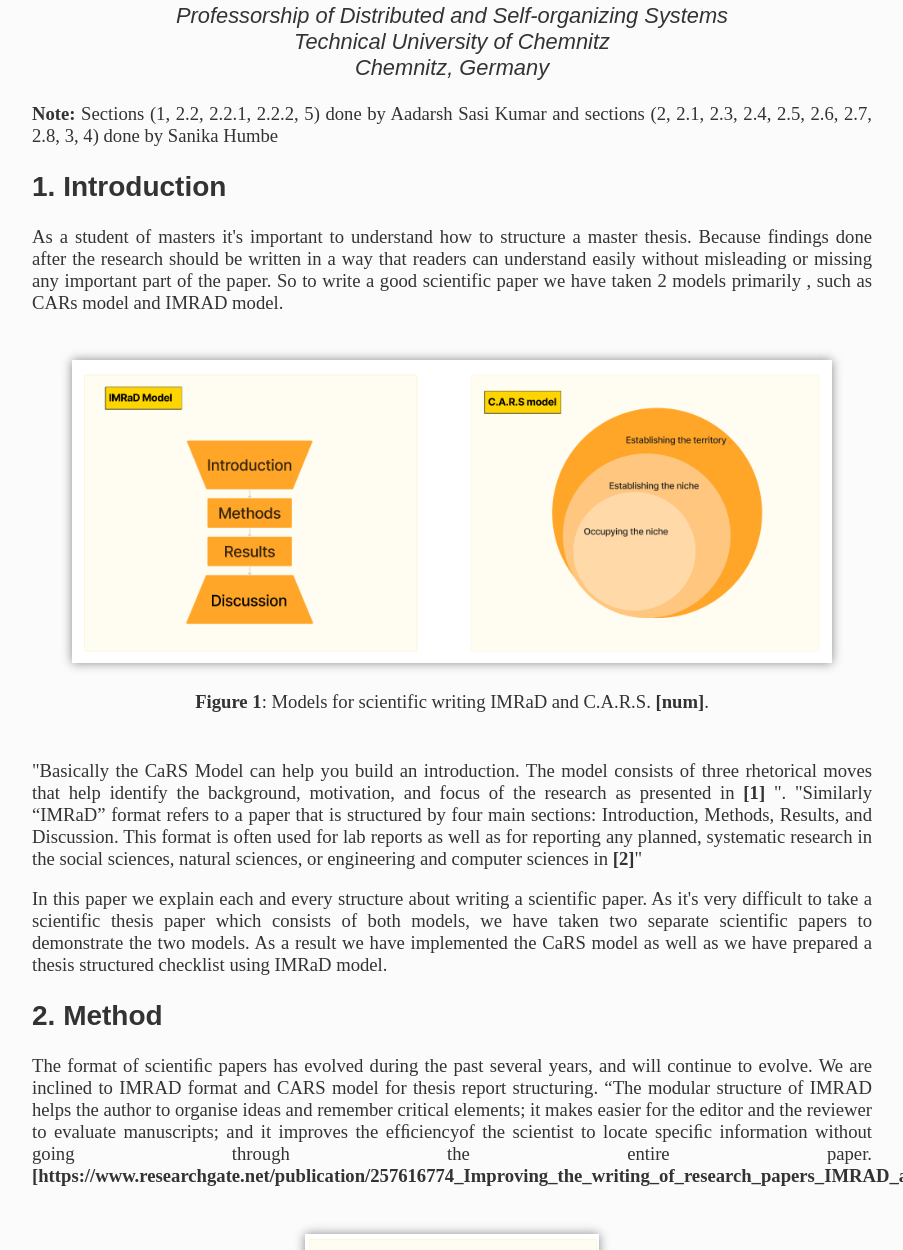
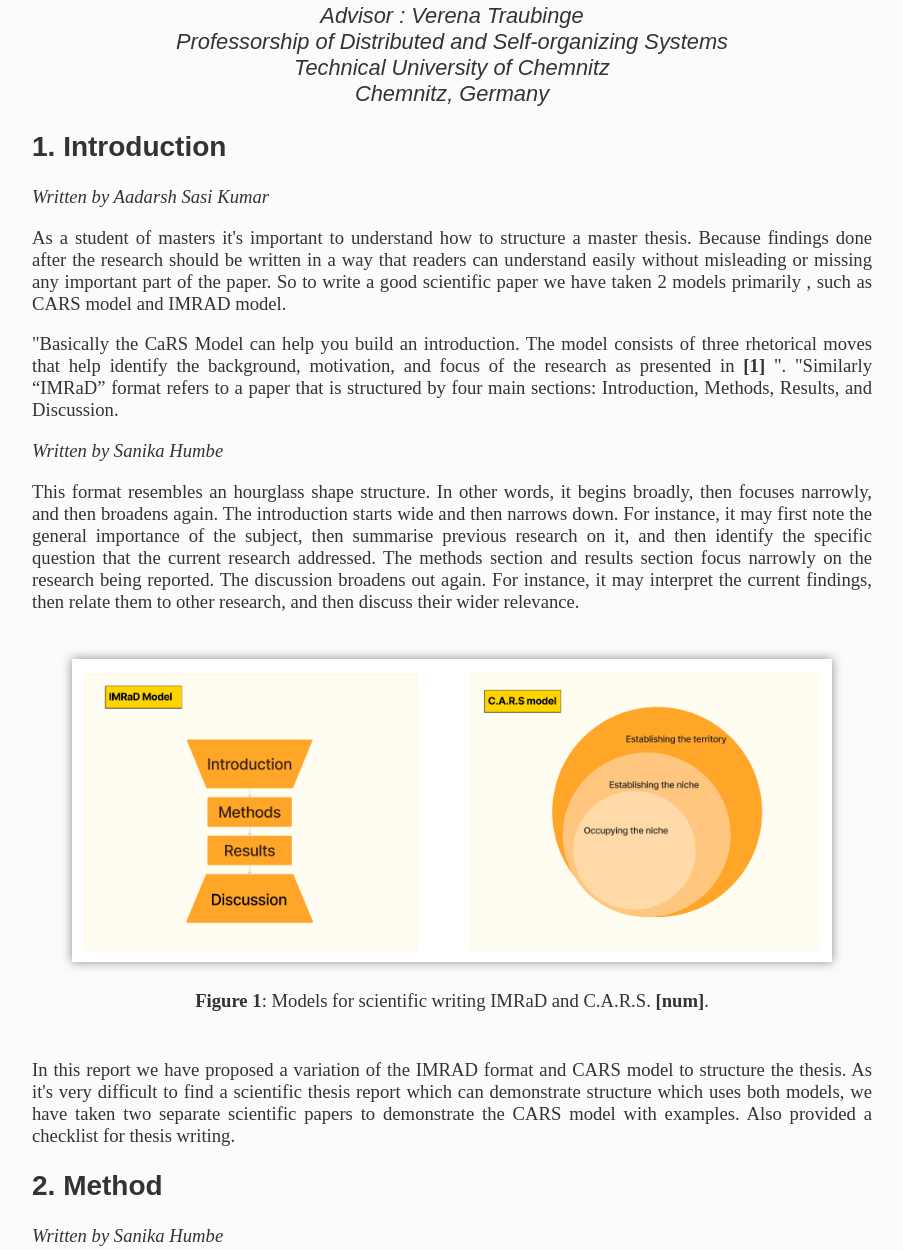
Before and after one commit to sanuhumbe/Web-Seminar, a plain HTML site: page index.html in a window 1280 px wide. Shown: the part 243-1493 px from the top of the page, without its empty margins (188-1091 px from the left). Drawn offline with Linux system fonts and the light colour scheme; a web font is replaced by a local one.

Commit message:
text owner addded

```diff
--- a/index.html
+++ b/index.html
@@ -21,26 +21,39 @@
         </h1>
         <h2 class="author">Aadarsh Sasi Kumar and Sanika Humbe</h2>
         <h3 class="affiliation">
+            Advisor : Verena Traubinge<br />
             Professorship of Distributed and Self-organizing Systems<br />
             Technical University of Chemnitz<br />
             Chemnitz, Germany
         </h3>
     </header>
-    <section>
-        <p>
-          <strong>Note:</strong> Sections (1, 2.2, 2.2.1, 2.2.2, 5) done by Aadarsh Sasi Kumar and
-          sections (2, 2.1, 2.3, 2.4, 2.5, 2.6, 2.7, 2.8, 3, 4) done by Sanika Humbe
-        </p>
-      </section>
+
     <section>
         <h2>1. Introduction</h2>
+        <p><i>Written by Aadarsh Sasi Kumar</i></p>
         <p>
             As a student of masters it's important to understand how to structure a
             master thesis. Because findings done after the research should be
             written in a way that readers can understand easily without misleading
             or missing any important part of the paper. So to write a good
-            scientific paper we have taken 2 models primarily , such as CARs model
+            scientific paper we have taken 2 models primarily , such as CARS model
             and IMRAD model.
+        </p>
+        <p>
+            "Basically the CaRS Model can help you build an introduction. The model
+            consists of three rhetorical moves that help identify the background,
+            motivation, and focus of the research as presented in
+            <a href="#r13">[1]</a> ". "Similarly “IMRaD” format refers to a paper
+            that is structured by four main sections: Introduction, Methods,
+            Results, and Discussion.
+        </p>
+        <p><i>Written by Sanika Humbe</i></p>
+        <p>This format resembles an hourglass shape structure. In other words, it begins broadly, then focuses narrowly,
+            and then broadens again. The introduction starts wide and then narrows down. For instance, it may first note
+            the general importance of the subject, then summarise previous research on it, and then identify the
+            specific question that the current research addressed. The methods section and results section focus
+            narrowly on the research being reported. The discussion broadens out again. For instance, it may interpret
+            the current findings, then relate them to other research, and then discuss their wider relevance.
         </p>
         <figure>
             <img src="IMRAD_and_CARS.png" alt="Models for scientific writing IMRaD and C.A.R.S." />
@@ -50,27 +63,15 @@
             </figcaption>
         </figure>
         <p>
-            "Basically the CaRS Model can help you build an introduction. The model
-            consists of three rhetorical moves that help identify the background,
-            motivation, and focus of the research as presented in
-            <a href="#r13">[1]</a> ". "Similarly “IMRaD” format refers to a paper
-            that is structured by four main sections: Introduction, Methods,
-            Results, and Discussion. This format is often used for lab reports as
-            well as for reporting any planned, systematic research in the social
-            sciences, natural sciences, or engineering and computer sciences in
-            <a href="#r13">[2]</a>"
-        </p>
-        <p>
-            In this paper we explain each and every structure about writing a
-            scientific paper. As it's very difficult to take a scientific thesis
-            paper which consists of both models, we have taken two separate
-            scientific papers to demonstrate the two models. As a result we have
-            implemented the CaRS model as well as we have prepared a thesis
-            structured checklist using IMRaD model.
+            In this report we have proposed a variation of the IMRAD format and CARS model to structure the thesis. As
+            it's very difficult to find a scientific thesis report which can demonstrate structure which uses both
+            models, we have taken two separate scientific papers to demonstrate the CARS model with examples. Also
+            provided a checklist for thesis writing.
         </p>
     </section>
     <section>
         <h2>2. Method</h2>
+        <p><i>Written by Sanika Humbe</i></p>
         <p>
             The format of scientiﬁc papers has evolved during the past several
             years, and will continue to evolve. We are inclined to IMRAD format and
@@ -94,6 +95,7 @@
     </section>
     <section>
         <h2>2.1 Abstract</h2>
+        <p><i>Written by Sanika Humbe</i></p>
         <p>
             The abstract of the report aims to provide a summary of the purpose,
             main findings, and implications of the study. It gives a brief overview
@@ -110,7 +112,7 @@
 
     <section>
         <h2>2.2 Introduction using CARS Model (Create a Research Space)</h2>
-
+        <p><i>Written by Aadarsh Sasi Kumar</i></p>
         <p>
             The introduction is the most important part of any scientific topic or
             paper because it helps the readers to understand the particular paper
@@ -118,9 +120,9 @@
             model we can write a good introduction that describes the papers well.
         </p>
         <figure>
-            <img src="Image1.png" alt="Overview of CARs Model" height="500" />
+            <img src="Image1.png" alt="Overview of CARS Model" height="500" />
             <figcaption>
-                <strong>Figure 1</strong>: Overview of CARs Model
+                <strong>Figure 1</strong>: Overview of CARS Model
                 <a href="#r13">[3]</a>.
             </figcaption>
         </figure>
@@ -353,7 +355,7 @@
     </section>
     <section>
         <h3>2.2.1 Motivation</h3>
-
+        <p><i>Written by Aadarsh Sasi Kumar</i></p>
         <p>
             Motivation is a crucial part of writing any paper because most of the
             motivation comes from problems faced by the individual previously in a
@@ -385,7 +387,7 @@
     </section>
     <section>
         <h3>2.2.2 Scope</h3>
-
+        <p><i>Written by Aadarsh Sasi Kumar</i></p>
         <p>
             "Scope delineates what will and will not be covered in your project. It
             helps you focus your work and your time, ensuring that you’ll be able to
@@ -395,6 +397,7 @@
 
     <section>
         <h2>2.3 Literature review</h2>
+        <p><i>Written by Sanika Humbe</i></p>
         <p>
             The literature review section serves to provide background information
             on the thesis topic. Reading papers related to background information,
@@ -411,6 +414,7 @@
 
     <section>
         <h2>2.4 Methods</h2>
+        <p><i>Written by Sanika Humbe</i></p>
         <p>
             The methods section answers the question of what was done in the study
             and serves to describe the procedures step by step. Method is where you
@@ -424,6 +428,7 @@
 
     <section>
         <h2>2.5 Results</h2>
+        <p><i>Written by Sanika Humbe</i></p>
         <p>
             Result is the most important section of a thesis, which helps to show
             what it is that you've actually found. This is your contribution to the
@@ -440,6 +445,7 @@
 
     <section>
         <h2>2.6 Discussion</h2>
+        <p><i>Written by Sanika Humbe</i></p>
         <p>
             Main body of the thesis includes the Method and Result section which are
             mostly descriptive but the discussion section will be more analytical
@@ -470,6 +476,7 @@
 
     <section>
         <h2>2.7 Conclusion</h2>
+        <p><i>Written by Sanika Humbe</i></p>
         <p>
             The Conclusion is about how you want to conclude the thesis. It includes
             takeaway messages and what are the limitations along with what you've
@@ -482,6 +489,7 @@
 
     <section>
         <h2>2.8 References</h2>
+        <p><i>Written by Sanika Humbe</i></p>
         <p>
             The references section lists the literature that has made significant
             contributions to the field. It includes accurate citations, focusing on
@@ -492,6 +500,7 @@
 
     <section>
         <h2>3. Results</h2>
+        <p><i>Written by Sanika Humbe</i></p>
         <p>
             We have come up with the modified IMRaD and C.A.R.S. style checklist for
             thesis writing. This style can be used for thesis structuring but also
@@ -521,6 +530,7 @@
 
     <section>
         <h2>4. Limitations and Discussion</h2>
+        <p><i>Written by Sanika Humbe</i></p>
         <p>
             We were not able to find a specific thesis which follows the same
             structure as mentioned in the report but most of the scientific
```
